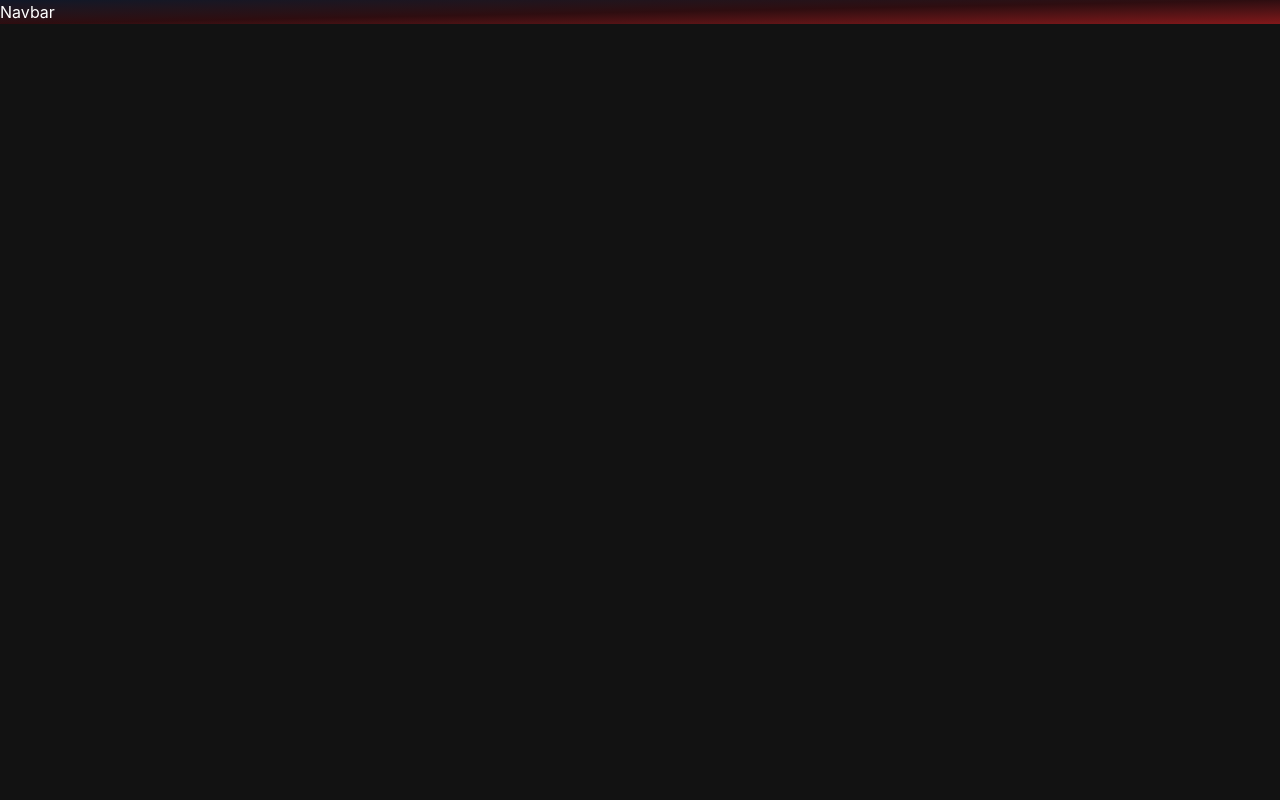
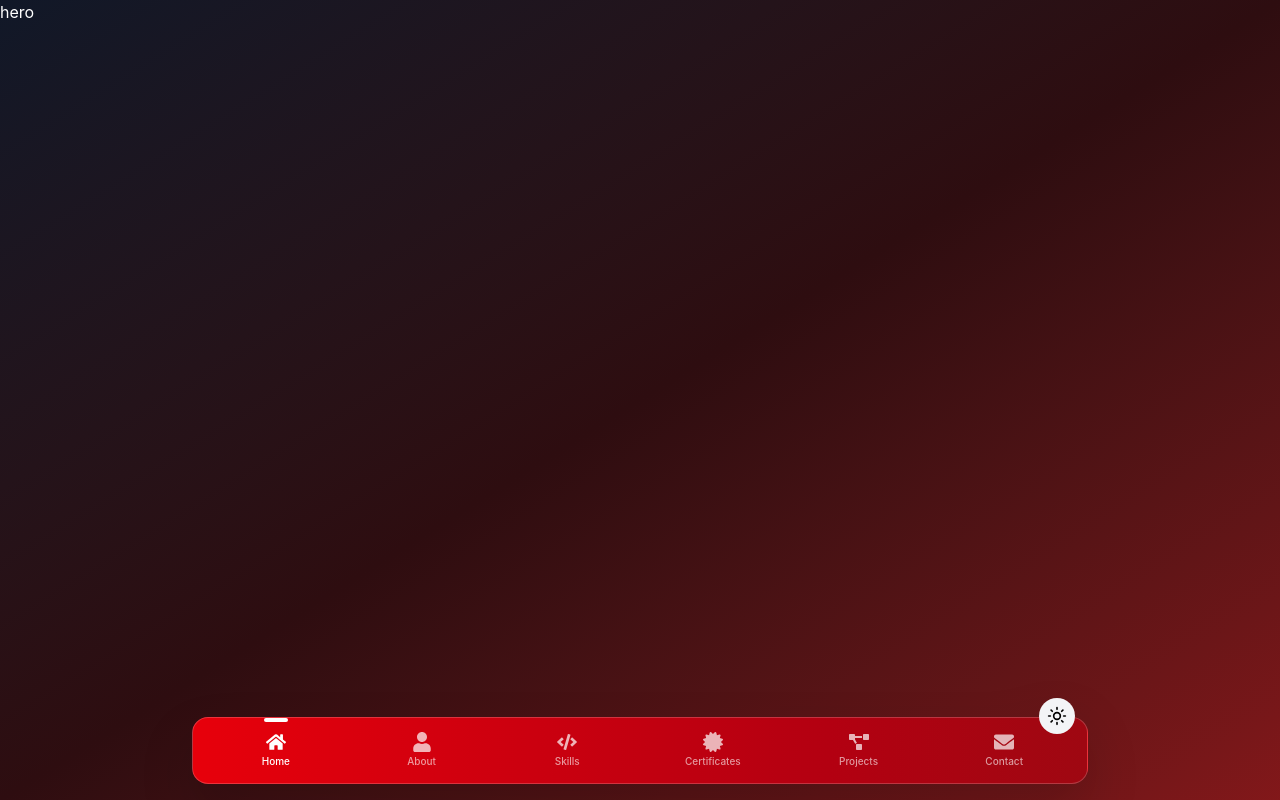
Before and after one commit to udonealexis-tech/udone-portfolio, a React (Vite) app: page / in a window 1280 px wide. Built offline with nearby package versions, Linux system fonts and the light colour scheme.

Commit message:
Avancer stable jusqu'a la Navba

```diff
--- a/package.json
+++ b/package.json
@@ -12,6 +12,7 @@
   "dependencies": {
     "@tailwindcss/vite": "^4.3.3",
     "aos": "^2.3.4",
+    "framer-motion": "^14.9.0",
     "lucide-react": "^1.66.0",
     "react": "^19.3.1",
     "react-dom": "^19.3.1",
--- a/src/App.jsx
+++ b/src/App.jsx
@@ -2,6 +2,7 @@ import React, { useEffect, useState } from 'react'
 import AOS from 'aos'
 import 'aos/dist/aos.css'
 import Navbar from './components/Navbar';
+import Hero from './components/hero';
 
 const App = () => {
   const [darkMode, setDarkMode] = useState(true)
@@ -28,10 +29,13 @@ const App = () => {
     <div className={
       darkMode
       ? `bg-linear-to-br from-gray-900 via-[#2e0d10]
-      to-red-900`
+      to-red-900 min-h-screen`
       : `bg-linear-to-br from-gray-50 to-red-50 min-h-screen`
     }>
       <Navbar darkMode={darkMode} toggleDarkMode={toggleDarkMode} />
+
+      <Hero />
+
     </div>
   );
 }
--- a/src/components/Navbar.jsx
+++ b/src/components/Navbar.jsx
@@ -1,6 +1,93 @@
-const Navbar = () => {
+import React, { useState } from 'react'
+import { FaCertificate, FaCode, FaEnvelope, FaHome, FaProjectDiagram, FaUser } from 'react-icons/fa';
+import { motion } from 'framer-motion'
+import { Sun, Moon } from 'lucide-react'
+
+
+const Navbar = ({ darkMode, toggleDarkMode}) => {
+    const [activeTab, setActiveTab] = useState('Home')
+
+    const navItems = [
+      { name: "Home", link: "#home", icon: FaHome },
+      { name: "About", link: "#about", icon: FaUser },
+      { name: "Skills", link: "#skills", icon: FaCode },
+      { name: "Certificates", link: "#certificates", icon: FaCertificate },
+      { name: "Projects", link: "#projects", icon: FaProjectDiagram },
+      { name: "Contact", link: "#contact", icon: FaEnvelope },
+    ];
+
   return (
-    <div>Navbar</div>
+    <div className='fixed z-50 bottom-0 left-0 right-0 flex justify-center'>
+        <motion.nav
+            initial={{ y: 100 }}
+            animate={{ y: 0 }}
+            transition={{ duration: 0.5}}
+            className='relative w-[95%] max-w-4xl mb-4'
+        >
+            <div className='relative bg-linear-to-r from-red-600 to-red-800 backdrop-blur-xl rounded-2xl drop-shadow-2xl border border-white/20 px-3 py-2'>
+
+                <div className='absolute -top-5 right-3'>
+                    <motion.button
+                        whileHover={{ scale: 1.1 }}
+                        whileTap={{ scale: 0.9 }}
+                        onClick={toggleDarkMode}
+                        className='p-2 rounded-full bg-gray-900 dark:bg-gray-100 transition-colors backdrop-blur-sm'
+                    >
+                        {darkMode ? (
+                            <Sun className='w-4 lg:w-5 h-4 lg:h-5 text-black' />
+                        ) : (
+                            <Moon className='w-4 lg:w-5 h-4 lg:h-5 text-white' />
+                        )}
+                    </motion.button>
+
+                </div>
+
+                <div className='flex items-center justify-around gap-1'>
+                    {navItems.map((item) => {
+                        const Icon = item.icon
+                        const isActive = activeTab === item.name
+                        return (
+                            <motion.a
+                                key={item.name}
+                                href={item.link}
+                                onClick={() => setActiveTab(item.name)}
+                                whileHover={{ scale: 1.1 }}
+                                whileTap={{ scale: 0.9 }}
+                                className='flex flex-col items-center gap-0.5 py-1.5 px-2 relative group flex-1'>
+
+                                    {isActive && (
+                                        <motion.div
+                                            layoutId='activeTap'
+                                            className='absolute -top-2 left-1/2 -translate-x-1/2 w-6 h-1 bg-white rounded-full'
+                                            transition={{ duration: 0.3 }}
+                                        ></motion.div>
+                                    )}
+                                <Icon
+                                    className={`w-5 h-5 transition-all duration-300 ${
+                                        isActive
+                                        ? 'text-white'
+                                        : 'text-white/70 group-hover:text-white'
+                                    }`}
+                                 />
+
+                                 <span className={`text-[10px] font-medium transition-all duration-300 ${
+                                    isActive
+                                    ? 'text-white'
+                                    : 'text-white/60 group-hover:text-white'
+                                 }`}>
+                                    {item.name}
+                                 </span>
+
+                            </motion.a>
+                        )
+                    })}
+
+                </div>
+
+            </div>
+
+        </motion.nav>
+    </div>
   )
 }
 export default Navbar
```
Also changed, not shown: Readme.txt, 1 other file (tests, documents, lock files or other folders).
